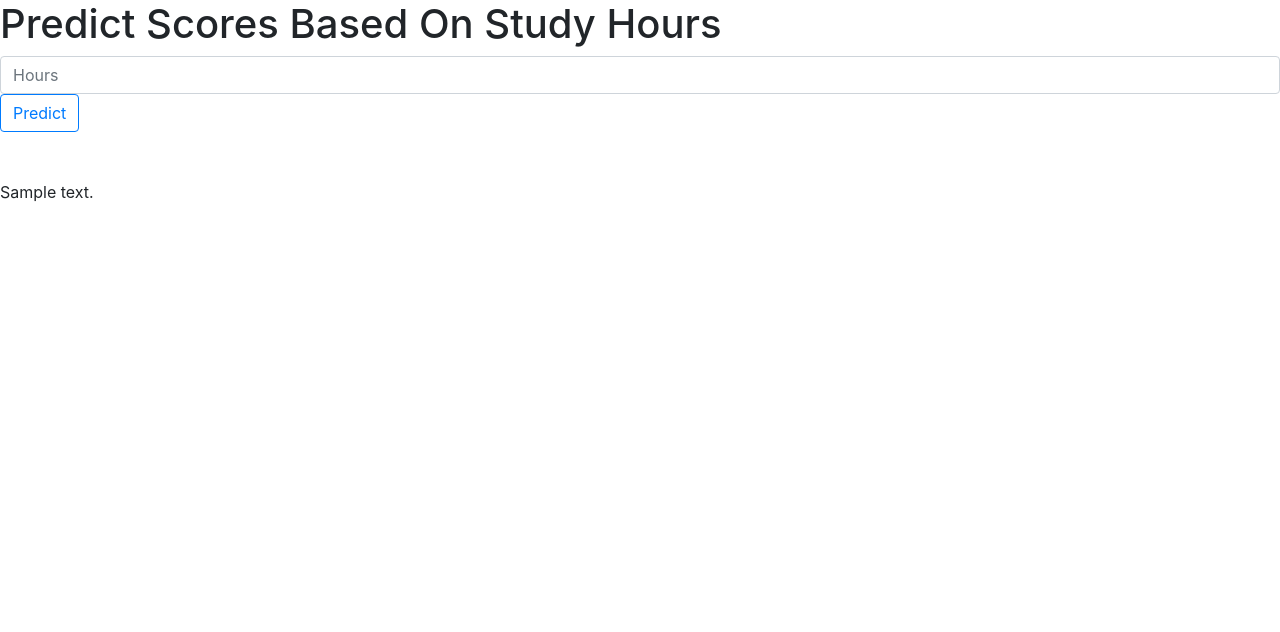
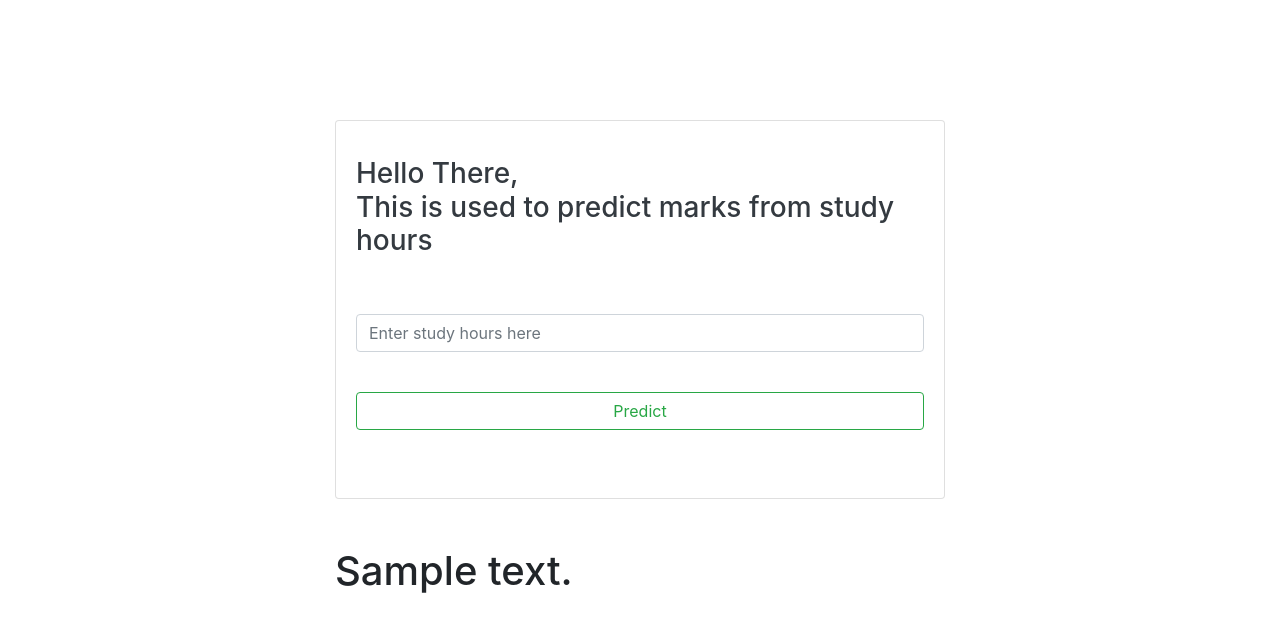
Before and after one commit to josh-susinth/SCORE-prediction-using-study-hours, a Flask app: template templates/index.html in a window 1280 px wide. Shown: the top 632 px of the page. Run offline with Flask 2, Linux system fonts and the light colour scheme; the template is opened without the code that fills it: most values are stand-ins (such as "Sample title", 1, 10 or a date in 2020); parts of the project's set-up code (start-up, migrations or seed data) failed here and were passed over; some libraries are stand-ins or nearby versions; some web fonts are replaced.

Commit message:
Update index.html

```diff
--- a/templates/index.html
+++ b/templates/index.html
@@ -8,27 +8,32 @@
 	<link href='https://fonts.googleapis.com/cc?family=Arimo' rel='stylesheet' type='text/css'>
 	<link href='https://fonts.googleapis.com/cc?family=Hind:300' rel='stylesheet' type='text/css'>
 	<link href='https://fonts.googleapis.com/cc?family=Open+Sans+Condensed:300' rel='stylesheet' type='text/css'>
-<link rel="stylesheet" href="https://stackpath.bootstrapcdn.com/bootstrap/4.5.2/css/bootstrap.min.css">
+  <link rel="stylesheet" href="https://stackpath.bootstrapcdn.com/bootstrap/4.5.2/css/bootstrap.min.css">
 </head>
 
 <body>
- <div class="login">
-	<h1>Predict Scores Based On Study Hours</h1>
-
-     <!-- Main Input For Receiving Query to our ML -->
-    <form action="{{ url_for('predict')}}" method="post">
-    	<input type="text" name="STUDY HOURS" placeholder="Hours" required="required" class="form-control">
-
-        <button type="submit" class="btn btn-outline-primary pull-left">Predict</button>
-    </form>
-
+  <br><br><br><br><br>
+  <div class="col-md-6 mx-auto">
+      <div class="card bg-tertiary text-white">
+          <div class="card-body">
+              <h4 class="heading h3 text-dark pt-3 pb-5">Hello There,<br>This is used to predict marks from study hours</h4>
+             <form action="{{ url_for('predict')}}" method="post">
+                  <div class="form-group">
+                      <input type="text" class="form-control" id="input_hours"
+                          placeholder="Enter study hours here">
+                  </div>
+                  <br>
+                <button type="submit" class="btn btn-outline-success btn-block btn-large">Predict</button>
+              </form>
+          </div>
+          <br><br>
+      </div>
+  </div>
    <br>
    <br>
-   {{ prediction_text }}
 
- </div>
-
-
-
+<div class="col-md-6 mx-auto">
+  <h1>{{ prediction_text }}</h1>
+</div>
 
 </body>
```
